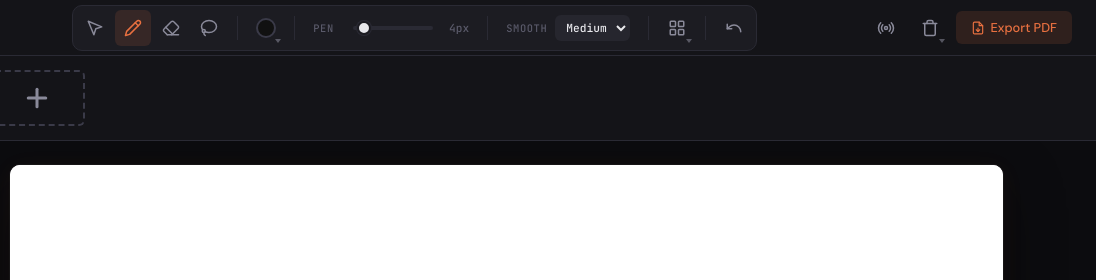
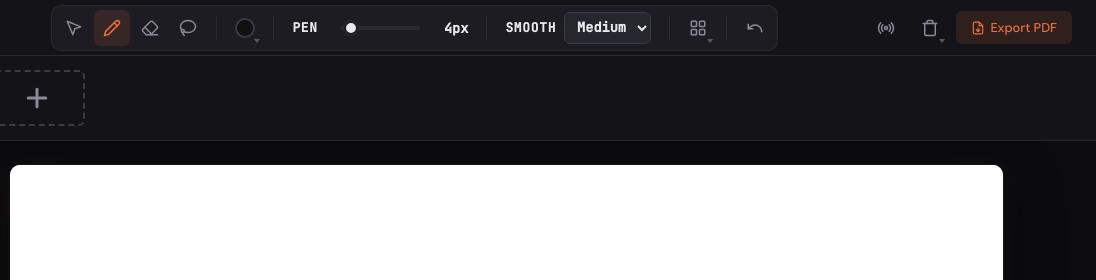
Before and after one commit to alfredang/whiteboard, a plain HTML site: page index.html in a window 1280 px wide. Shown: the top 280 px of the page, 184-1280 px from the left. Drawn offline with Linux system fonts and the light colour scheme.

Commit message:
style: larger, brighter toolbar labels
Co-Authored-By: Claude Fable 5.2 <noreply@anthropic.com>

```diff
--- a/index.html
+++ b/index.html
@@ -9,7 +9,7 @@
   <meta name="apple-mobile-web-app-title" content="Whiteboard">
   <meta name="theme-color" content="#141418">
   <title>Whiteboard</title>
-  <link rel="stylesheet" href="styles.css?v=7">
+  <link rel="stylesheet" href="styles.css?v=8">
 </head>
 <body>
   <header>
--- a/styles.css
+++ b/styles.css
@@ -561,32 +561,32 @@ header {
 
 .size-value {
   font-family: var(--font-mono);
-  font-size: 0.7rem;
-  font-weight: 500;
-  color: var(--text-muted);
-  min-width: 28px;
+  font-size: 0.85rem;
+  font-weight: 600;
+  color: var(--text-primary);
+  min-width: 40px;
   text-align: right;
 }
 
 .size-label {
   font-family: var(--font-mono);
-  font-size: 0.65rem;
-  font-weight: 500;
-  color: var(--text-muted);
+  font-size: 0.8rem;
+  font-weight: 600;
+  color: var(--text-primary);
   text-transform: uppercase;
   letter-spacing: 0.06em;
-  min-width: 32px;
+  min-width: 40px;
 }
 
 .smooth-select {
   font-family: var(--font-mono);
-  font-size: 0.7rem;
-  font-weight: 500;
+  font-size: 0.85rem;
+  font-weight: 600;
   color: var(--text-primary);
   background: var(--bg-hover);
-  border: 1px solid transparent;
+  border: 1px solid var(--border-focus);
   border-radius: 6px;
-  padding: 4px 6px;
+  padding: 5px 8px;
   cursor: pointer;
 }
 
```
